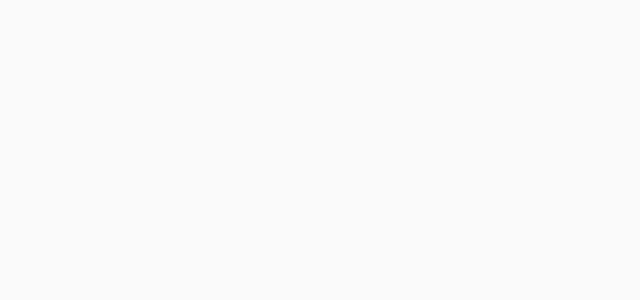
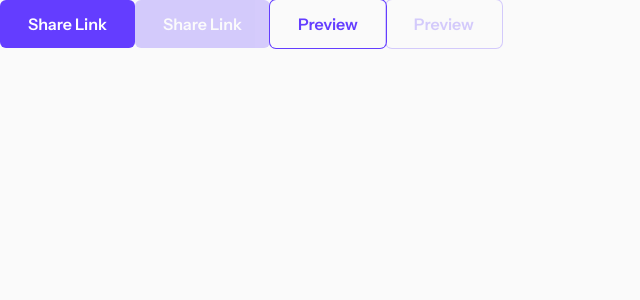
Before and after one commit to rohald89/devlinks, a Next.js app: page / in a window 1280 px wide. Shown: the top 300 px of the page, without its empty margins (0-640 px from the left). Built offline with nearby package versions, Linux system fonts and the light colour scheme.

Commit message:
added Button component

```diff
--- a/package.json
+++ b/package.json
@@ -13,12 +13,16 @@
     "@types/react": "18.2.14",
     "@types/react-dom": "18.2.6",
     "autoprefixer": "10.4.14",
+    "class-variance-authority": "^0.6.1",
+    "clsx": "^1.2.1",
     "eslint": "8.44.0",
     "eslint-config-next": "13.4.8",
+    "lucide-react": "^0.258.0",
     "next": "13.4.8",
     "postcss": "8.4.24",
     "react": "18.2.0",
     "react-dom": "18.2.0",
+    "tailwind-merge": "^1.13.2",
     "tailwindcss": "3.3.2",
     "typescript": "5.1.6"
   }
--- a/src/app/page.tsx
+++ b/src/app/page.tsx
@@ -1,3 +1,14 @@
+import { Button } from '@/components/ui/Button';
+
 export default function Home() {
-  return <></>;
+  return (
+    <>
+      <Button>Share Link</Button>
+      <Button disabled>Share Link</Button>
+      <Button variant="outline">Preview</Button>
+      <Button variant="outline" disabled>
+        Preview
+      </Button>
+    </>
+  );
 }
--- /dev/null
+++ b/src/components/ui/Button.tsx
@@ -0,0 +1,49 @@
+import { cn } from '@/lib/utils';
+import { cva, VariantProps } from 'class-variance-authority';
+import { Loader2 } from 'lucide-react';
+import * as React from 'react';
+
+const buttonVariants = cva(
+  'active:scale-95 inline-flex items-center justify-center rounded-md font-semibold transition-colors focus:outline-none focus:ring-2 focus:ring-slate-400 focus:ring-offset-2 disabled:opacity-25 dark:focus:ring-slate-400 disabled:cursor-not-allowed',
+  {
+    variants: {
+      variant: {
+        primary: 'bg-primary-600 text-white hover:bg-primary-300',
+        outline:
+          'bg-transparent text-primary-600 ring-1 ring-primary-600 hover:bg-primary-100',
+      },
+      size: {
+        default: 'py-3 px-7',
+      },
+    },
+    defaultVariants: {
+      variant: 'primary',
+      size: 'default',
+    },
+  }
+);
+
+export interface ButtonProps
+  extends React.ButtonHTMLAttributes<HTMLButtonElement>,
+    VariantProps<typeof buttonVariants> {
+  isLoading?: boolean;
+}
+
+const Button = React.forwardRef<HTMLButtonElement, ButtonProps>(
+  ({ className, children, variant, isLoading, size, ...props }, ref) => {
+    return (
+      <button
+        className={cn(buttonVariants({ variant, size, className }))}
+        ref={ref}
+        disabled={isLoading}
+        {...props}
+      >
+        {isLoading ? <Loader2 className="mr-2 h-4 w-4 animate-spin" /> : null}
+        {children}
+      </button>
+    );
+  }
+);
+Button.displayName = 'Button';
+
+export { Button, buttonVariants };
--- /dev/null
+++ b/src/lib/utils.tsx
@@ -0,0 +1,6 @@
+import { ClassValue, clsx } from 'clsx';
+import { twMerge } from 'tailwind-merge';
+
+export function cn(...inputs: ClassValue[]) {
+  return twMerge(clsx(inputs));
+}
```
Also changed, not shown: 1 other file (tests, documents, lock files or other folders).
